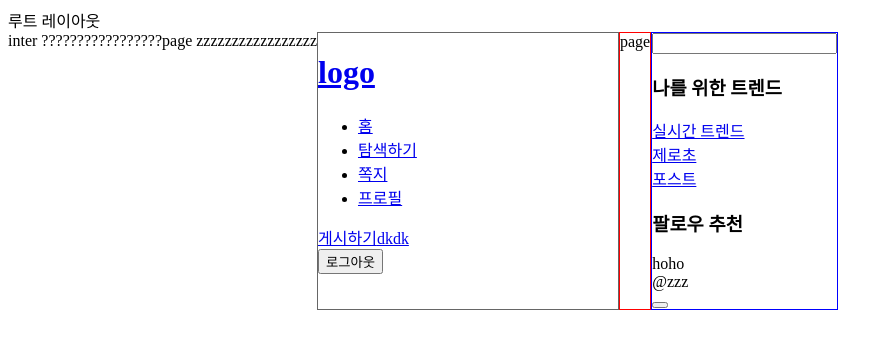
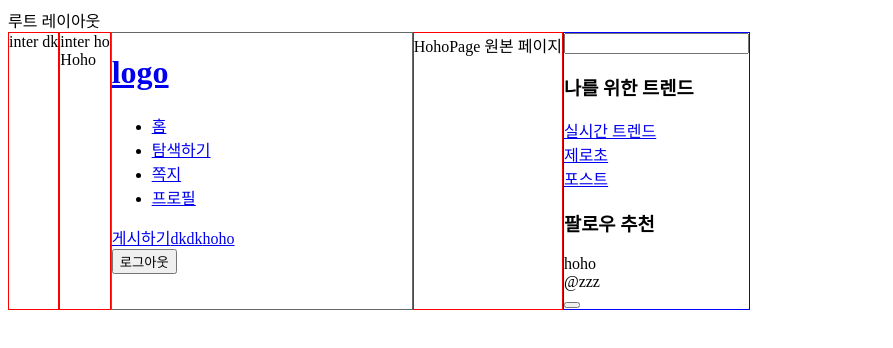
Before and after one commit to ejonghwan/_next_study_3, a Next.js app in the folder front/: page /hoho in a window 1280 px wide. Shown: the top 348 px of the page, without its empty margins (0-893 px from the left). Built offline with nearby package versions, Linux system fonts and the light colour scheme.

Commit message:
비밀이 풀려따!

```diff
--- a/front/src/app/(afterLogin)/@dk/default.tsx
+++ b/front/src/app/(afterLogin)/@dk/default.tsx
@@ -1,9 +1,13 @@
-import React from 'react'
+const Default = () => null
 
-const page = () => {
-  return (
-    <div>page zzzzzzzzzzzzzzzzz</div>
-  )
-}
+export default Default;
 
-export default page
+// import React from 'react'
+
+// const page = () => {
+//   return (
+//     <div>page zzzzzzzzzzzzzzzzz</div>
+//   )
+// }
+
+// export default page
--- /dev/null
+++ b/front/src/app/(afterLogin)/@ho/default.tsx
@@ -0,0 +1,13 @@
+// const Default = () => null
+
+// export default Default;
+
+import React from 'react'
+
+const Hoho = () => {
+  return (
+    <div>Hoho</div>
+  )
+}
+
+export default Hoho
--- a/front/src/app/(afterLogin)/_component/ActionButtons.tsx
+++ b/front/src/app/(afterLogin)/_component/ActionButtons.tsx
@@ -14,7 +14,7 @@ export default function ActionButtons({ white }: Props) {
   const onClickRepost = () => {}
   const onClickHeart = () => {}
 
-  console.log('white?', white)
+  // console.log('white?', white)
 
   return (
     <div >
--- /dev/null
+++ b/front/src/app/(afterLogin)/hoho/page.tsx
@@ -0,0 +1,9 @@
+import React from 'react'
+
+const HohoPage = () => {
+  return (
+    <div>HohoPage 원본 페이지</div>
+  )
+}
+
+export default HohoPage
--- a/front/src/app/(afterLogin)/layout.tsx
+++ b/front/src/app/(afterLogin)/layout.tsx
@@ -5,17 +5,21 @@ import TrendSection from '@/app/(afterLogin)/_component/TrendSection'
 import FollowRecommend from '@/app/(afterLogin)/_component/FollowRecommend'
 import LogoutButton from '@/app/(afterLogin)/_component/LogoutButton'
 
-const AfterLoginLayout = ({ children, dk}: { children: React.ReactNode, dk: React.ReactNode}) => {
+const AfterLoginLayout = ({ children, dk, ho }: { children: React.ReactNode, dk: React.ReactNode,  ho: React.ReactNode}) => {
   return (
     <div style={{ display: 'flex' }}>
 
 
-{/* <div style={{ border: '1px solid red'}} > */}
-        inter
-        ?????????????????
-        {dk}
-      {/* </div> */}
+      <div style={{ border: '1px solid red'}} >
+        inter dk
+        <div>{dk}</div>
+      </div>
 
+
+      <div style={{ border: '1px solid red'}} >
+        inter ho
+        <div>{ho}</div>
+      </div>
 
       <header style={{ width: '300px', border: '1px solid #666' }}>
         <h1>
@@ -25,6 +29,7 @@ const AfterLoginLayout = ({ children, dk}: { children: React.ReactNode, dk: Reac
         <div>
           <Link href={'/compose/tweet'}>게시하기</Link>
           <Link href={'/dkdk'}>dkdk</Link>
+          <Link href={'/hoho'}>hoho</Link>
         </div>
         <div>
           <LogoutButton />
--- a/front/src/app/(beforeLogin)/@modal/(.)i/flow/login/page.tsx
+++ b/front/src/app/(beforeLogin)/@modal/(.)i/flow/login/page.tsx
@@ -5,6 +5,7 @@ const LoginModalPage = () => {
 
   return (
    <>
+      인터셉팅한 로그인 페이지
       <LoginModal />
    </>
   )
```
Also changed, not shown: front/src/app/(afterLogin)/@ho/(.)hoho/page.tsx (added, +9 -0 lines).
